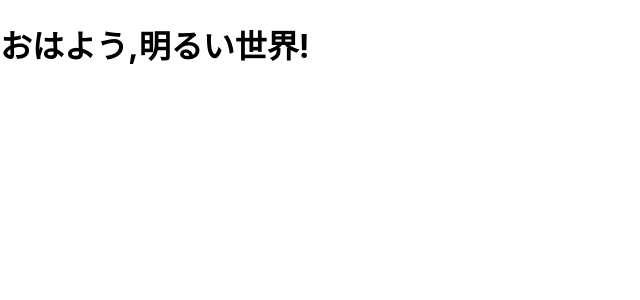
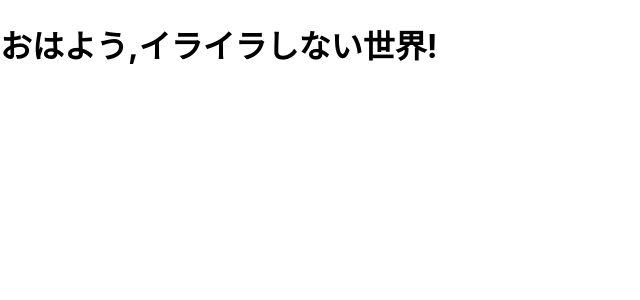
Before and after one commit to torusk/hello-world-react, a React (Create React App) app: page / in a window 1280 px wide. Shown: the top 300 px of the page, without its empty margins (0-640 px from the left). Built offline with nearby package versions, Linux system fonts and the light colour scheme.

Commit message:
Update: Minor changes

```diff
--- a/src/App.js
+++ b/src/App.js
@@ -3,7 +3,7 @@ import React from "react";
 function App() {
   return (
     <div className="App">
-      <h1>おはよう,明るい世界!</h1>
+      <h1>おはよう,イライラしない世界!</h1>
     </div>
   );
 }
```
Also changed, not shown: 1 other file (tests, documents, lock files or other folders).
